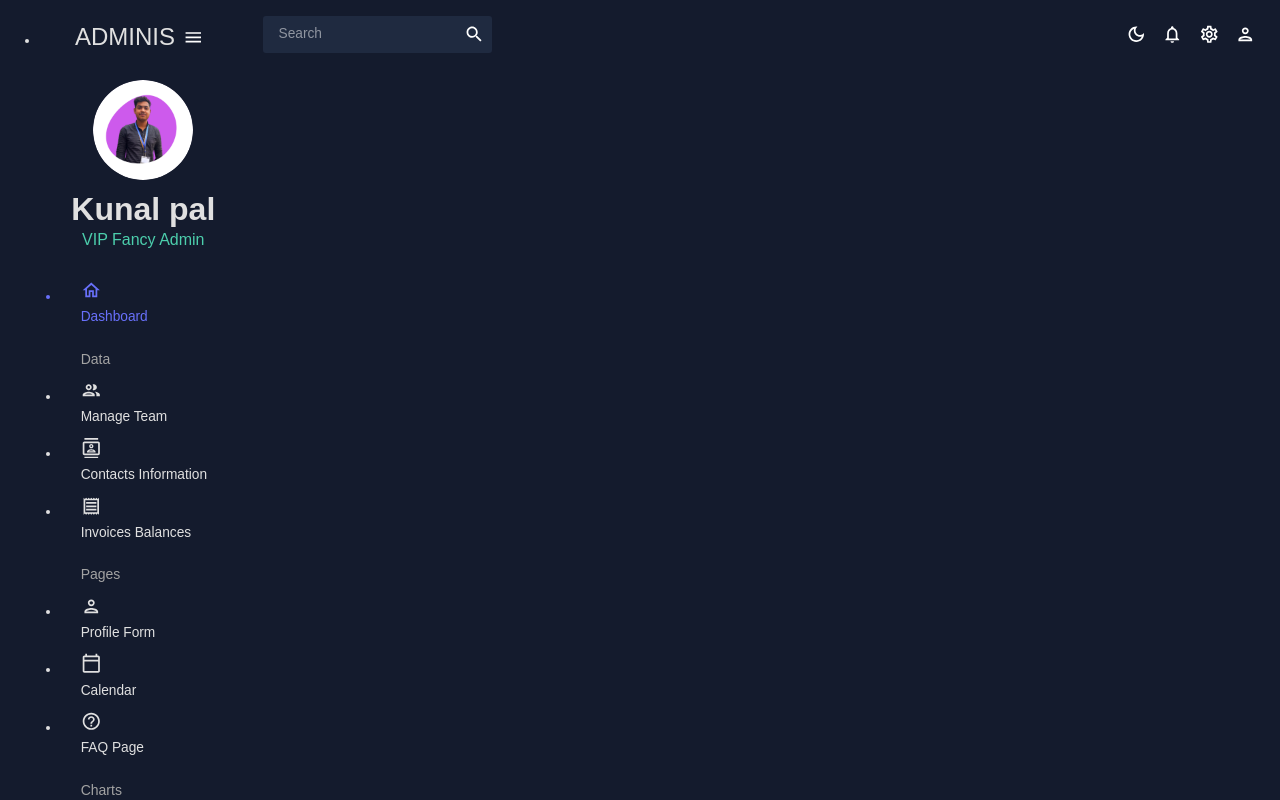
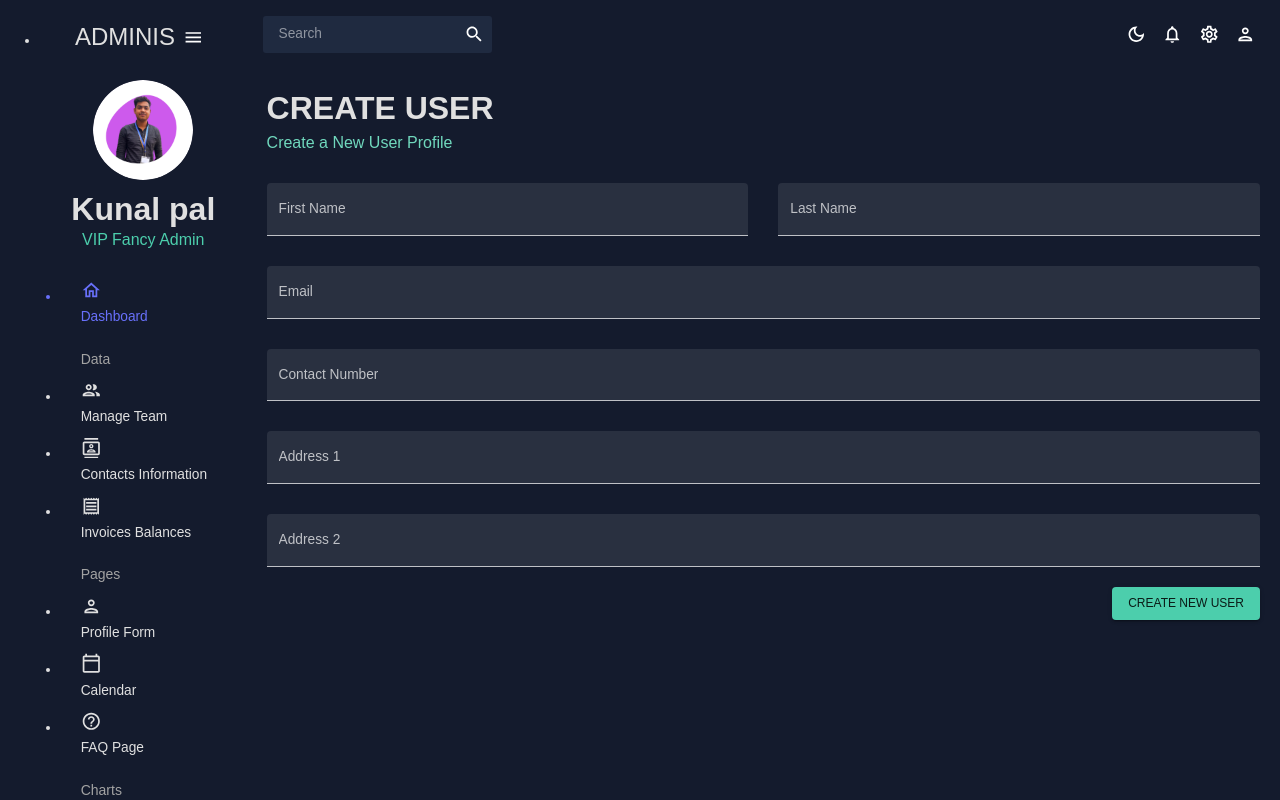
Before and after one commit to baghelkunalpal/AdminDashboard, a React (Create React App) app: page /form in a window 1280 px wide. Shown: the top 800 px of the page. Built offline with nearby package versions, Linux system fonts and the light colour scheme.

Commit message:
Added the contact also

```diff
--- a/src/App.js
+++ b/src/App.js
@@ -7,7 +7,7 @@
 import Invoices from "./scenes/invoices";
 import Contacts from "./scenes/contacts";
 // import Bar from "./scenes/bar";
-// import Form from "./scenes/form";
+import Form from "./scenes/form";
 // import Line from "./scenes/line";
 // import Pie from "./scenes/pie";
 // import FAQ from "./scenes/faq";
@@ -33,11 +33,12 @@
               <Route path="/team" element={<Team />} />
               <Route path="/contacts" element={<Contacts />} />
               <Route path="/invoices" element={<Invoices />} />
+
+              <Route path="/form" element={<Form />} />
               {/*
               */}
               {/*
 
-              <Route path="/form" element={<Form />} />
               <Route path="/bar" element={<Bar />} />
               <Route path="/pie" element={<Pie />} />
               <Route path="/line" element={<Line />} />
--- /dev/null
+++ b/src/scenes/form/index.jsx
@@ -0,0 +1,154 @@
+import { Box, Button, TextField } from "@mui/material";
+import { Formik } from "formik";
+import * as yup from "yup";
+import useMediaQuery from "@mui/material/useMediaQuery";
+import Header from "../../components/Header";
+
+const Form = () => {
+  const isNonMobile = useMediaQuery("(min-width:600px)");
+
+  const handleFormSubmit = (values) => {
+    console.log(values);
+  };
+
+  return (
+    <Box m="20px">
+      <Header title="CREATE USER" subtitle="Create a New User Profile" />
+
+      <Formik
+        onSubmit={handleFormSubmit}
+        initialValues={initialValues}
+        validationSchema={checkoutSchema}
+      >
+        {({
+          values,
+          errors,
+          touched,
+          handleBlur,
+          handleChange,
+          handleSubmit,
+        }) => (
+          <form onSubmit={handleSubmit}>
+            <Box
+              display="grid"
+              gap="30px"
+              gridTemplateColumns="repeat(4, minmax(0, 1fr))"
+              sx={{
+                "& > div": { gridColumn: isNonMobile ? undefined : "span 4" },
+              }}
+            >
+              <TextField
+                fullWidth
+                variant="filled"
+                type="text"
+                label="First Name"
+                onBlur={handleBlur}
+                onChange={handleChange}
+                value={values.firstName}
+                name="firstName"
+                error={!!touched.firstName && !!errors.firstName}
+                helperText={touched.firstName && errors.firstName}
+                sx={{ gridColumn: "span 2" }}
+              />
+              <TextField
+                fullWidth
+                variant="filled"
+                type="text"
+                label="Last Name"
+                onBlur={handleBlur}
+                onChange={handleChange}
+                value={values.lastName}
+                name="lastName"
+                error={!!touched.lastName && !!errors.lastName}
+                helperText={touched.lastName && errors.lastName}
+                sx={{ gridColumn: "span 2" }}
+              />
+              <TextField
+                fullWidth
+                variant="filled"
+                type="text"
+                label="Email"
+                onBlur={handleBlur}
+                onChange={handleChange}
+                value={values.email}
+                name="email"
+                error={!!touched.email && !!errors.email}
+                helperText={touched.email && errors.email}
+                sx={{ gridColumn: "span 4" }}
+              />
+              <TextField
+                fullWidth
+                variant="filled"
+                type="text"
+                label="Contact Number"
+                onBlur={handleBlur}
+                onChange={handleChange}
+                value={values.contact}
+                name="contact"
+                error={!!touched.contact && !!errors.contact}
+                helperText={touched.contact && errors.contact}
+                sx={{ gridColumn: "span 4" }}
+              />
+              <TextField
+                fullWidth
+                variant="filled"
+                type="text"
+                label="Address 1"
+                onBlur={handleBlur}
+                onChange={handleChange}
+                value={values.address1}
+                name="address1"
+                error={!!touched.address1 && !!errors.address1}
+                helperText={touched.address1 && errors.address1}
+                sx={{ gridColumn: "span 4" }}
+              />
+              <TextField
+                fullWidth
+                variant="filled"
+                type="text"
+                label="Address 2"
+                onBlur={handleBlur}
+                onChange={handleChange}
+                value={values.address2}
+                name="address2"
+                error={!!touched.address2 && !!errors.address2}
+                helperText={touched.address2 && errors.address2}
+                sx={{ gridColumn: "span 4" }}
+              />
+            </Box>
+            <Box display="flex" justifyContent="end" mt="20px">
+              <Button type="submit" color="secondary" variant="contained">
+                Create New User
+              </Button>
+            </Box>
+          </form>
+        )}
+      </Formik>
+    </Box>
+  );
+};
+
+const phoneRegExp =
+  /^((\+[1-9]{1,4}[ -]?)|(\([0-9]{2,3}\)[ -]?)|([0-9]{2,4})[ -]?)*?[0-9]{3,4}[ -]?[0-9]{3,4}$/;
+
+const checkoutSchema = yup.object().shape({
+  firstName: yup.string().required("required"),
+  lastName: yup.string().required("required"),
+  email: yup.string().email("invalid email").required("required"),
+  contact: yup
+    .string()
+    .matches(phoneRegExp, "Phone number is not valid")
+    .required("required"),
+  address1: yup.string().required("required"),
+  address2: yup.string().required("Jab saara field bhar diya toh isse kyu nahi!"),
+});
+const initialValues = {
+  firstName: "",
+  lastName: "",
+  email: "",
+  contact: "",
+  address1: "",
+  address2: "",
+};
+
+export default Form;
```
